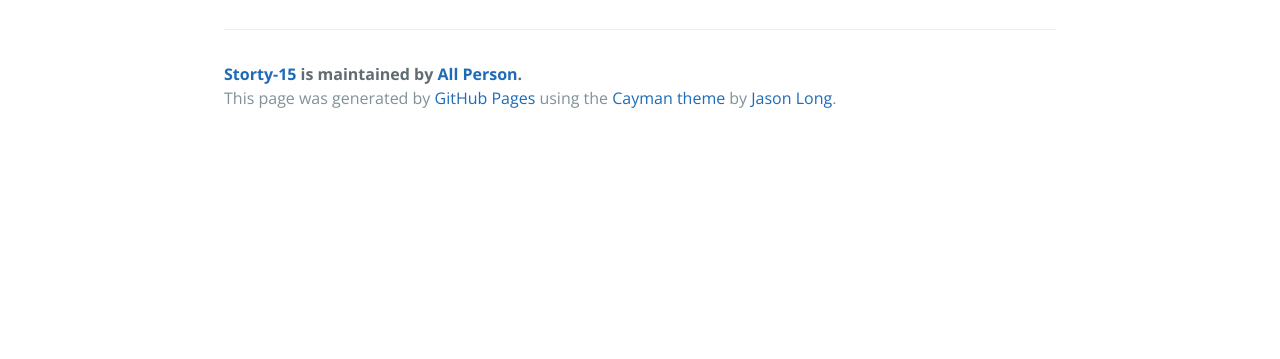
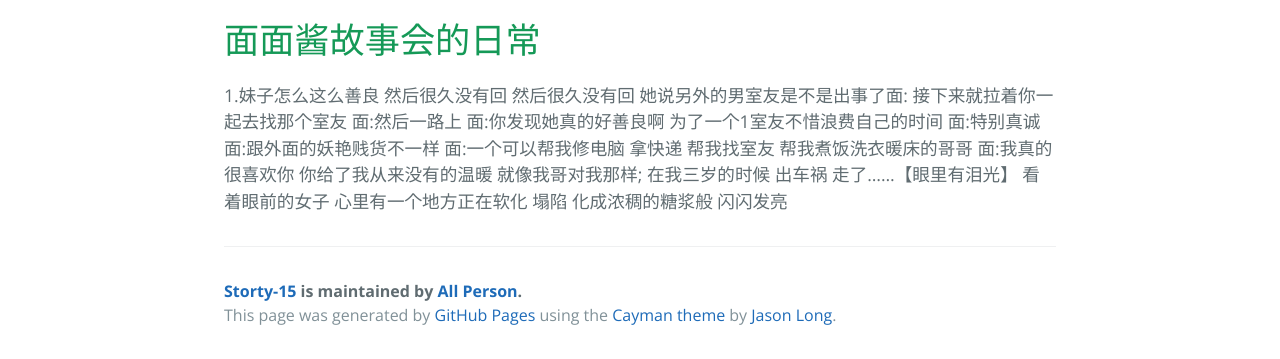
Before and after one commit to whaleyan/storty-15, a plain HTML site: page index.html in a window 1280 px wide. Shown: the part 756-1115 px from the top of the page. Before the commit the page ends 898 px from the top, so only its background shows below. Drawn offline with nearby package versions, Linux system fonts and the light colour scheme.

Commit message:
添加面面酱的故事日常

```diff
--- a/index.html
+++ b/index.html
@@ -43,6 +43,27 @@
 				<div class="list-item" id="ml">
 					<h1>逗比兰故事会的日常</h1>
 				</div>
+				<div class="list-item" id="ml">
+					<h1>面面酱故事会的日常</h1>
+					<div class="noodles">
+						<p>1.妹子怎么这么善良
+							然后很久没有回 然后很久没有回
+							她说另外的男室友是不是出事了面:
+								接下来就拉着你一起去找那个室友
+								面:然后一路上
+								面:你发现她真的好善良啊
+							为了一个1室友不惜浪费自己的时间
+
+							面:特别真诚
+							面:跟外面的妖艳贱货不一样
+
+							面:一个可以帮我修电脑 拿快递 帮我找室友 帮我煮饭洗衣暖床的哥哥
+							面:我真的很喜欢你  你给了我从来没有的温暖  就像我哥对我那样;
+							   在我三岁的时候 出车祸 走了……【眼里有泪光】
+							   看着眼前的女子 心里有一个地方正在软化 塌陷 化成浓稠的糖浆般 闪闪发亮
+						</p>
+					</div>
+				</div>
 			</div>
 		</div>
 
```
Also changed, not shown: 2 other files.
